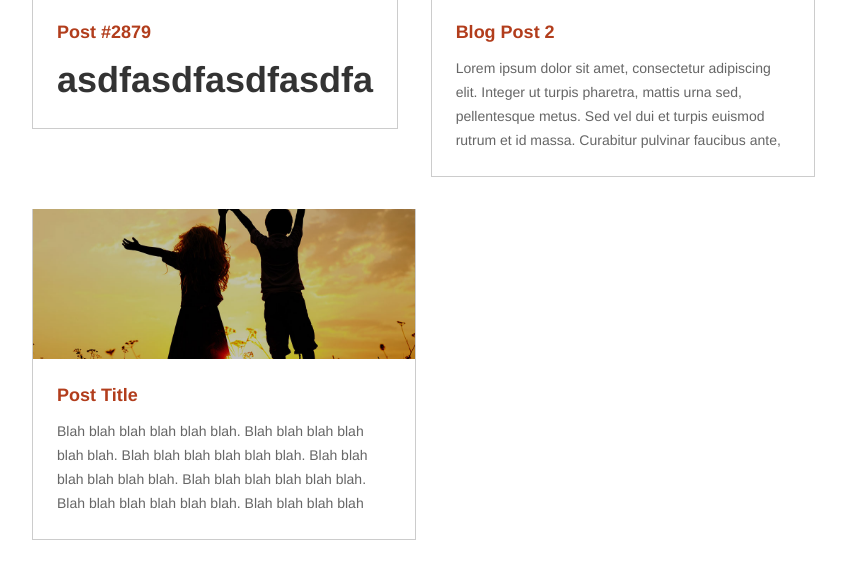
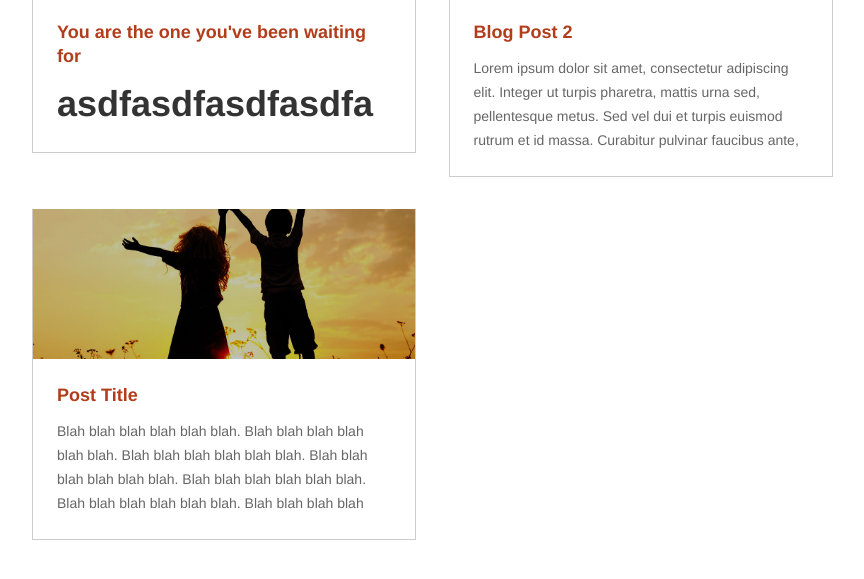
Before and after one commit to kevaleb/essencebeingcenter, a Jekyll site: the page built from _main-pages/blog.html, in a window 1280 px wide and 900 px high, scrolled down 876 px, cut to the strip 238-817 px from the top of the window. Shown: the whole strip, without its empty margins (208-1072 px from the left). Built offline with Jekyll 4.4.1, drawn with Linux system fonts in a browser that asks for light colours; nearby versions of some CDN libraries.

Commit message:
Moved '_posts/organization/2017-03-04-post-2879.md' to '_posts/organization/2017-03-04-you-are-the-one-youve-been-waiting-for.md' via CloudCannon

```diff
--- a/_posts/organization/2017-03-04-post-2879.md
+++ b/_posts/organization/2017-03-04-you-are-the-one-youve-been-waiting-for.md
@@ -1,7 +1,7 @@
 ---
 layout: article
-title: 'Post #2879'
-subject: womans-empowerment
+title: "You are the one you've been waiting for"
+subject: community
 banner_image_path: /uploads/screen-shot-2017-03-01-at-2-30-43-pm.png
 ---
 
```
